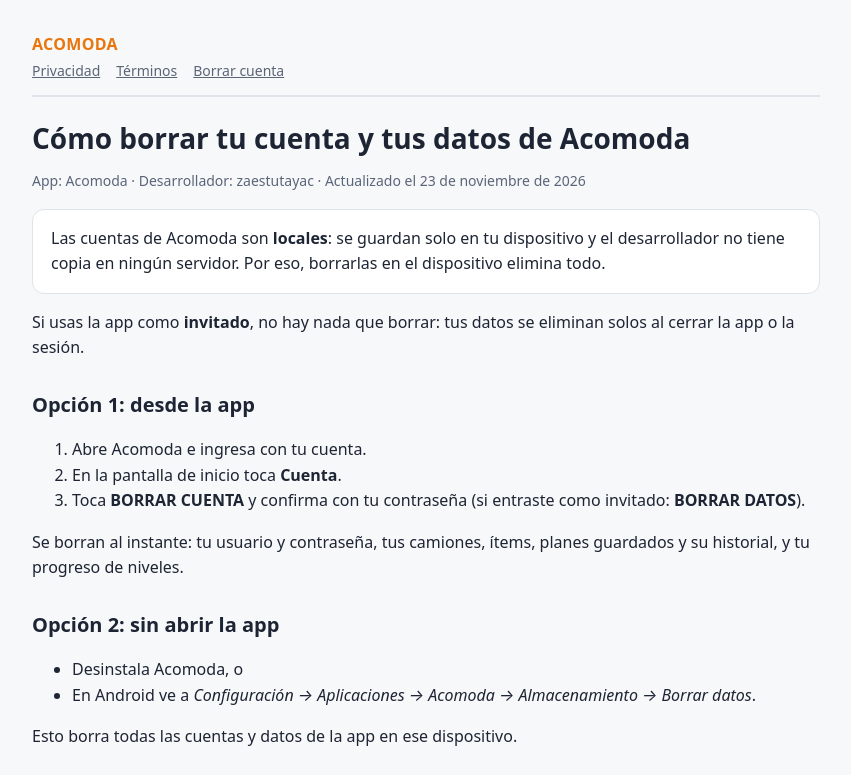
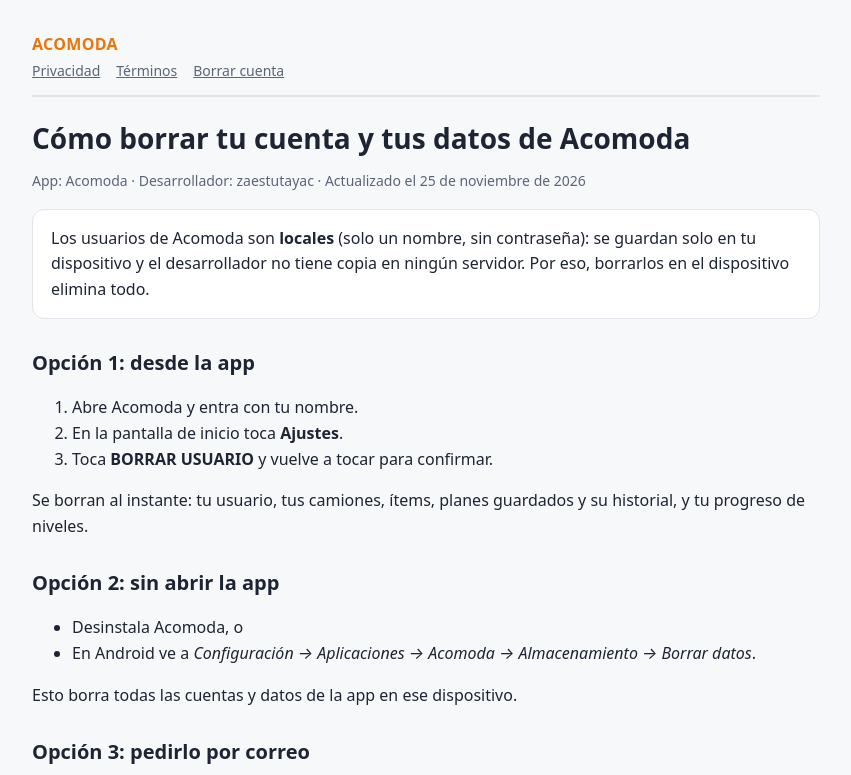
Before and after one commit to zaestutayac/zaestutayac.github.io, a plain HTML site: page borrar-cuenta.html in a window 1280 px wide. Shown: the top 775 px of the page, without its empty margins (214-1065 px from the left). Drawn offline with Linux system fonts and the light colour scheme.

Commit message:
Add files via upload

```diff
--- a/borrar-cuenta.html
+++ b/borrar-cuenta.html
@@ -29,21 +29,20 @@ footer{margin-top:40px;color:var(--soft);font-size:14px;border-top:1px solid var
 </header>
 
 <h1>Cómo borrar tu cuenta y tus datos de Acomoda</h1>
-<p class="meta">App: Acomoda · Desarrollador: zaestutayac · Actualizado el 23 de noviembre de 2026</p>
+<p class="meta">App: Acomoda · Desarrollador: zaestutayac · Actualizado el 25 de noviembre de 2026</p>
 
 <div class="box">
-Las cuentas de Acomoda son <strong>locales</strong>: se guardan solo en tu dispositivo y el desarrollador no tiene copia en ningún servidor. Por eso, borrarlas en el dispositivo elimina todo.
+Los usuarios de Acomoda son <strong>locales</strong> (solo un nombre, sin contraseña): se guardan solo en tu dispositivo y el desarrollador no tiene copia en ningún servidor. Por eso, borrarlos en el dispositivo elimina todo.
 </div>
 
-<p>Si usas la app como <strong>invitado</strong>, no hay nada que borrar: tus datos se eliminan solos al cerrar la app o la sesión.</p>
 
 <h2>Opción 1: desde la app</h2>
 <ol>
-<li>Abre Acomoda e ingresa con tu cuenta.</li>
-<li>En la pantalla de inicio toca <strong>Cuenta</strong>.</li>
-<li>Toca <strong>BORRAR CUENTA</strong> y confirma con tu contraseña (si entraste como invitado: <strong>BORRAR DATOS</strong>).</li>
+<li>Abre Acomoda y entra con tu nombre.</li>
+<li>En la pantalla de inicio toca <strong>Ajustes</strong>.</li>
+<li>Toca <strong>BORRAR USUARIO</strong> y vuelve a tocar para confirmar.</li>
 </ol>
-<p>Se borran al instante: tu usuario y contraseña, tus camiones, ítems, planes guardados y su historial, y tu progreso de niveles.</p>
+<p>Se borran al instante: tu usuario, tus camiones, ítems, planes guardados y su historial, y tu progreso de niveles.</p>
 
 <h2>Opción 2: sin abrir la app</h2>
 <ul>
```
Also changed, not shown: privacidad.html (+3 -4 lines), terminos.html (+3 -3 lines).
